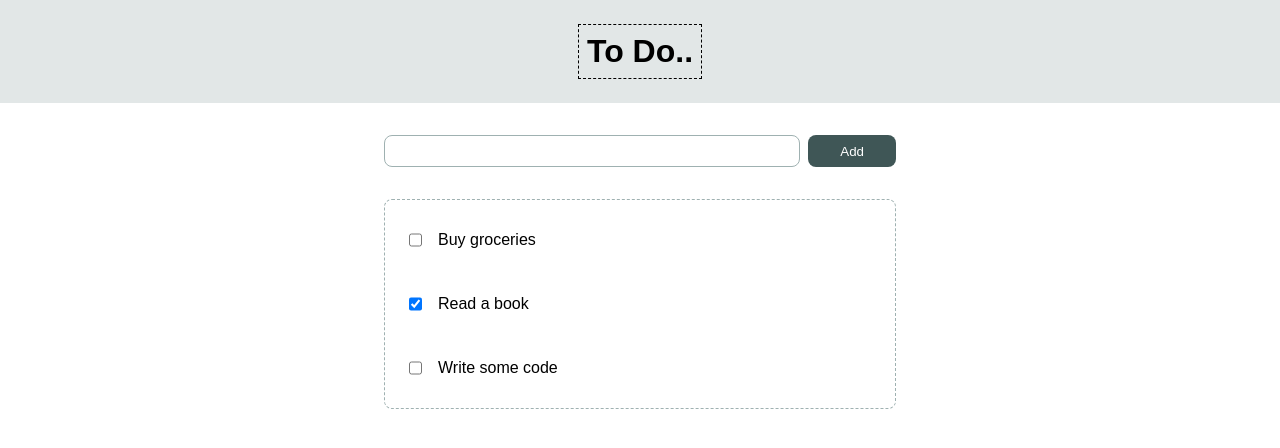
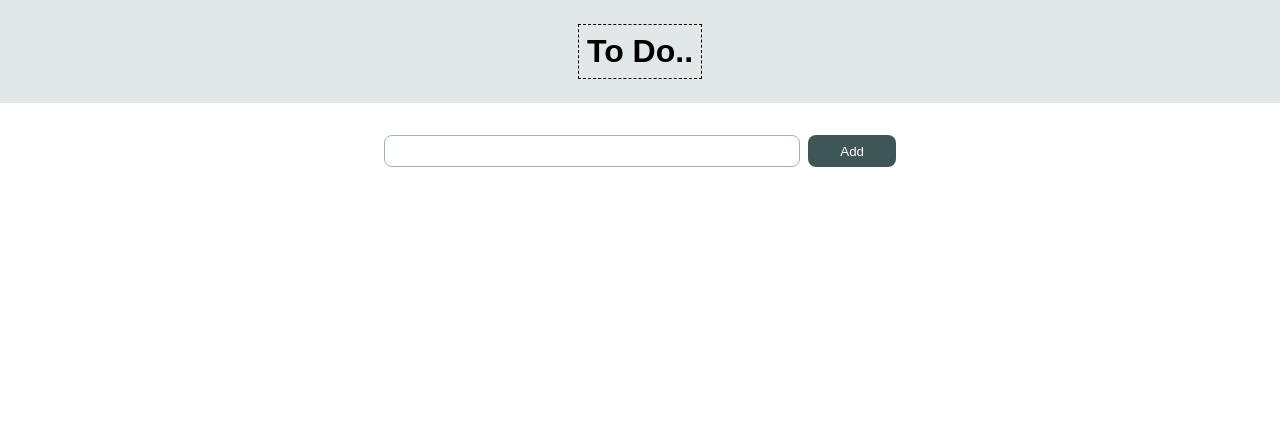
Before and after one commit to KseniiaMasna/todo-app, a React (Vite) app: page / in a window 1280 px wide. Shown: the top 448 px of the page. Built offline with nearby package versions, Linux system fonts and the light colour scheme.

Commit message:
develop to save todo list into local storage

```diff
--- a/src/App.tsx
+++ b/src/App.tsx
@@ -1,53 +1,54 @@
 import { nanoid } from 'nanoid'
 import React from 'react'
-import { useState } from 'react'
+import { useState, useEffect } from 'react'
 import './App.css'
 import { Heading } from './components/Heading/Heading'
 import { AddTodoForm } from './components/AddTodoForm/AddTodoForm'
 import { ListTodos } from './components/ListTodos/ListTodos'
 
+const LSKEY = "MyTodoApp";
 interface TodoEntrie {
     readonly id: string
     text: string
     done: boolean
 }
 
-const exampleTodoList: TodoEntrie[] = [
-    {
-      id: nanoid(),
-      text: "Buy groceries",
-      done: false
-    },
-    {
-      id: nanoid(),
-      text: "Read a book",
-      done: true
-    },
-    {
-      id: nanoid(),
-      text: "Write some code",
-      done: false
+function App() {
+  const [todoList, setTodoList] = useState<TodoEntrie[]>([])
+
+  //Load all todos from localStorage
+  useEffect(() => {
+    const data = localStorage.getItem("todos")
+    if (data){
+      const todoListFromStorage: TodoEntrie[] = JSON.parse(data)
+      setTodoList(todoListFromStorage)
     }
-];
+  }, [])
 
-function App() {
-  const [todoList, setTodoList] = useState<TodoEntrie[]>(exampleTodoList)
-
-  const addTodo = (formData) => {
+  const addTodo = (formData: FormData) => {
     const newTodo:TodoEntrie = {
         id: nanoid(),
-        text: formData.get('todo'),
+        text: formData.get('todo') as string,
         done: false
     }
-    setTodoList(prevTodoList => [...prevTodoList, newTodo])
+    setTodoList(prevTodoList => {
+      const updatedList = [...prevTodoList, newTodo]
+      localStorage.setItem("todos", JSON.stringify(updatedList))
+      return updatedList
+    })
   }
 
   const toggleCheckBox = (id: string) => {
-      setTodoList(prevTodoList => prevTodoList.map(todo =>
+      setTodoList(prevTodoList => {
+        const updatedList = prevTodoList.map(todo =>
           todo.id === id
               ? {...todo, done: !todo.done}
               : todo
-      ))
+        )
+        localStorage.setItem("todos", JSON.stringify(updatedList))
+        return updatedList
+      }
+    )
   }
 
   return (
@@ -59,7 +60,6 @@ function App() {
             todoList.length > 0 && <ListTodos todoList={todoList} onClick={toggleCheckBox}/>
         }
       </main>
-
     </>
   )
 }
```
